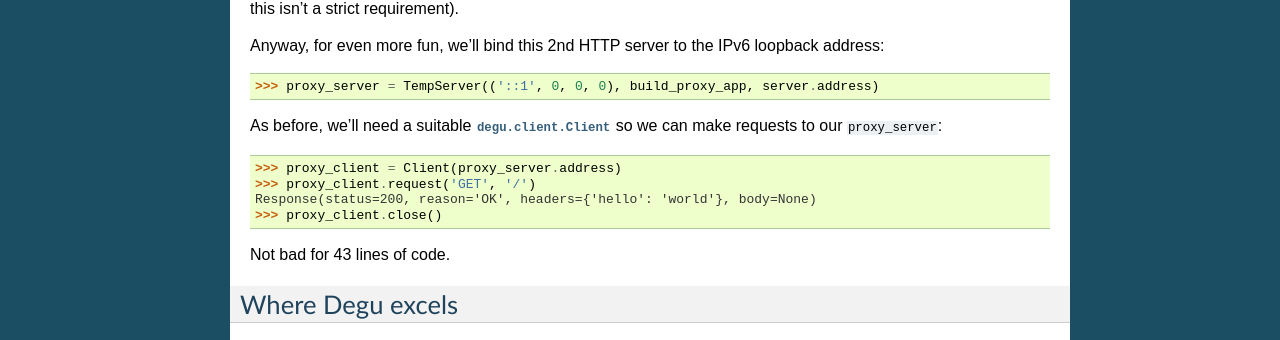
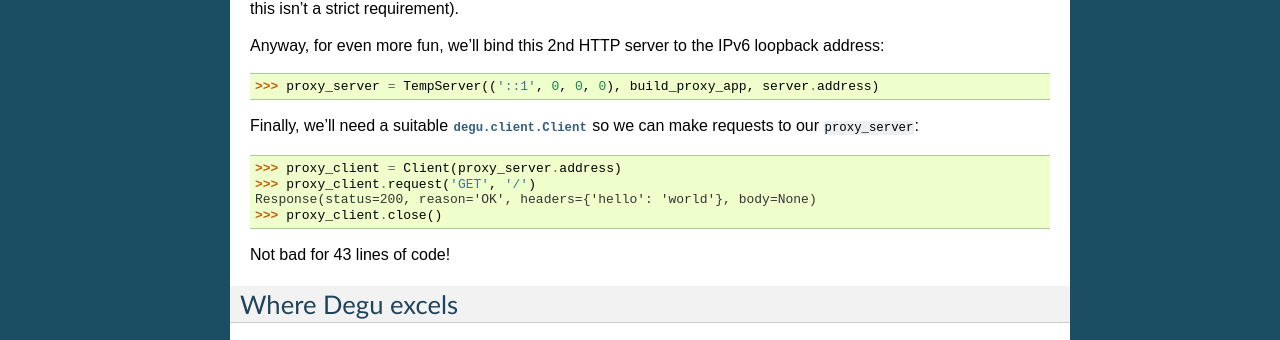
Before and after one commit to json420/degu, a Sphinx documentation site: the page built from doc/tutorial.rst, in a window 1280 px wide and 900 px high, scrolled down 1636 px. Shown: the part 150-490 px from the top of the window. Built offline with Sphinx 7.4.7, drawn with Linux system fonts in a browser that asks for light colours.

Commit message:
Few more improvements

```diff
--- a/doc/tutorial.rst
+++ b/doc/tutorial.rst
@@ -116,7 +116,7 @@
 
 >>> proxy_server = TempServer(('::1', 0, 0, 0), build_proxy_app, server.address)
 
-As before, we'll need a suitable :class:`degu.client.Client` so we can make
+Finally, we'll need a suitable :class:`degu.client.Client` so we can make
 requests to our ``proxy_server``:
 
 >>> proxy_client = Client(proxy_server.address)
@@ -124,7 +124,7 @@
 Response(status=200, reason='OK', headers={'hello': 'world'}, body=None)
 >>> proxy_client.close()
 
-Not bad for 43 lines of code.
+Not bad for 43 lines of code!
 
 
 
```
